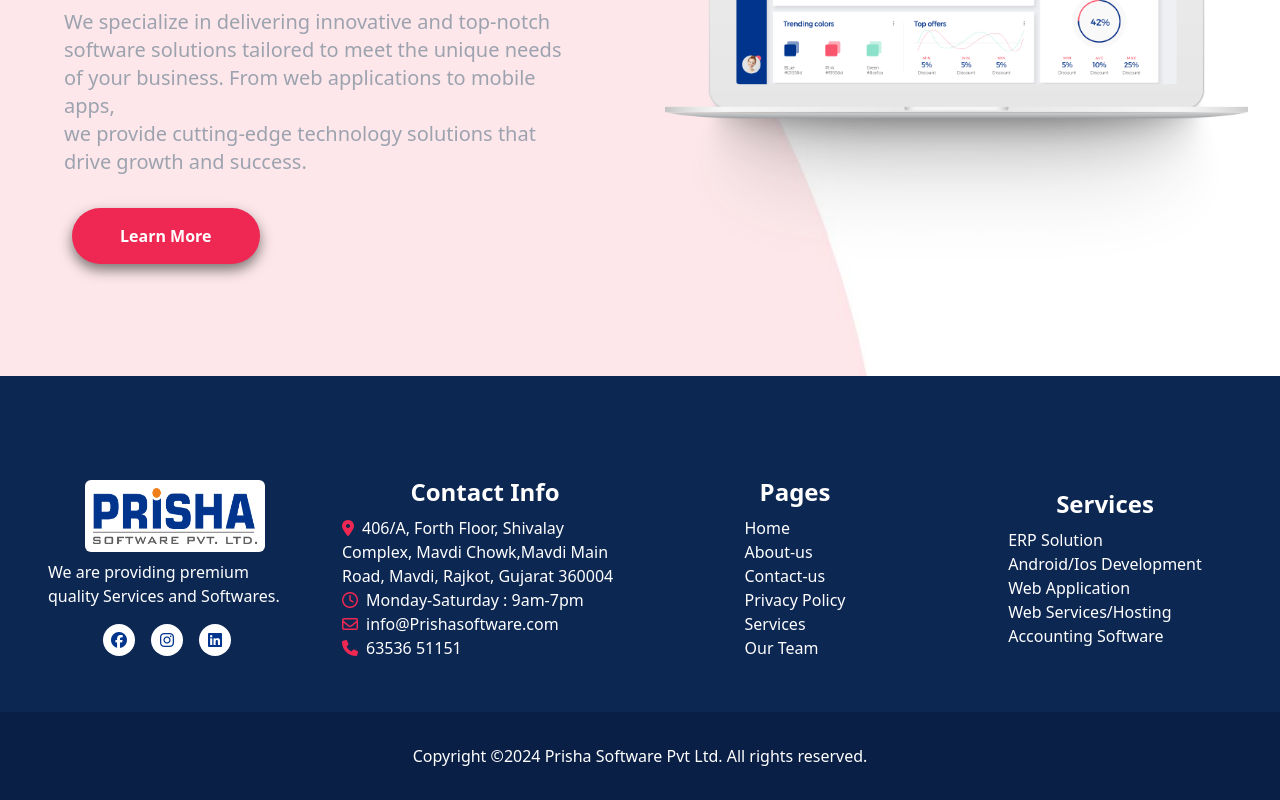
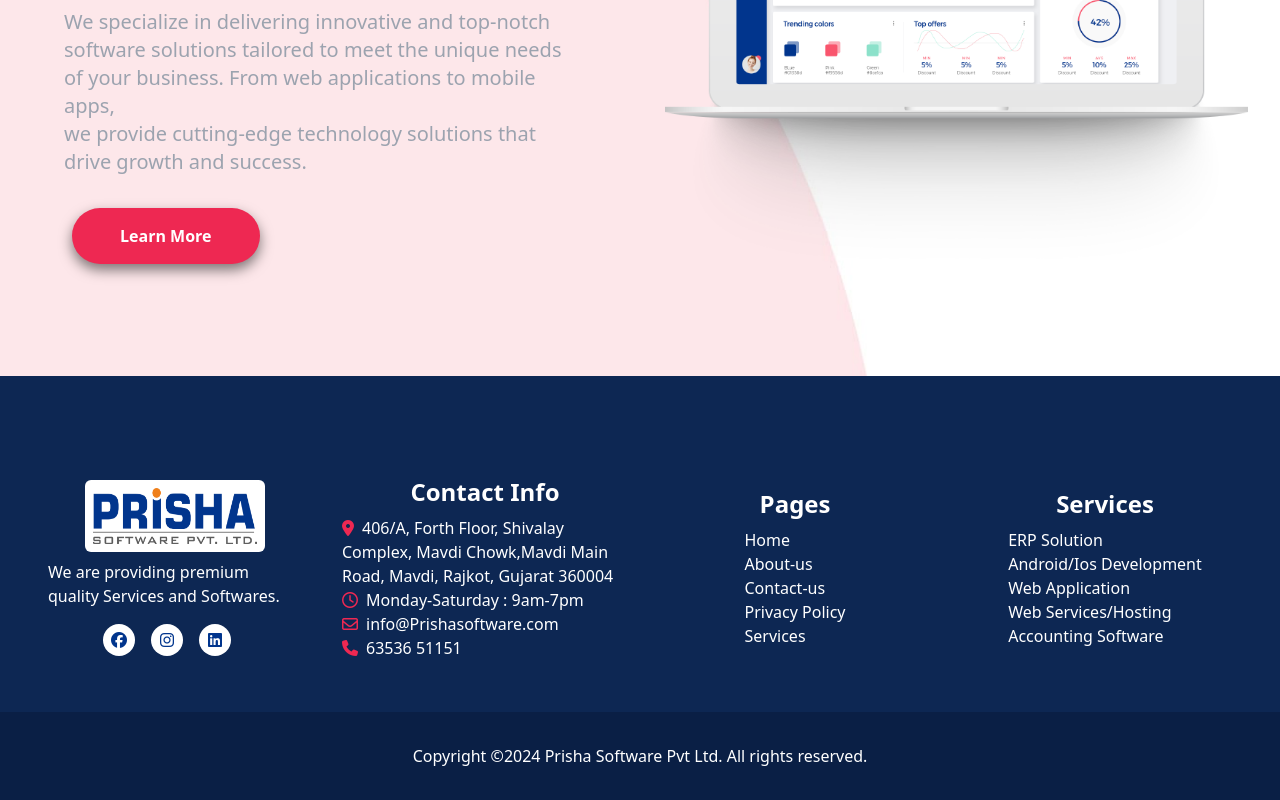
Before and after one commit to makwana-prateek23/PrishaSoftware, a React (Create React App) app: page / in a window 1280 px wide. Shown: the part 4250-5050 px from the top of the page. Built offline with nearby package versions, Linux system fonts and the light colour scheme.

Commit message:
Link added

```diff
--- a/src/Components/Footer.js
+++ b/src/Components/Footer.js
@@ -127,10 +127,7 @@ function Footer() {
                 <Link to="/privacy">Privacy Policy</Link>
               </li>
               <li>
-                <Link>Services</Link>
-              </li>
-              <li>
-                <Link>Our Team</Link>
+                <Link to="/services">Services</Link>
               </li>
             </ul>
           </div>
```
